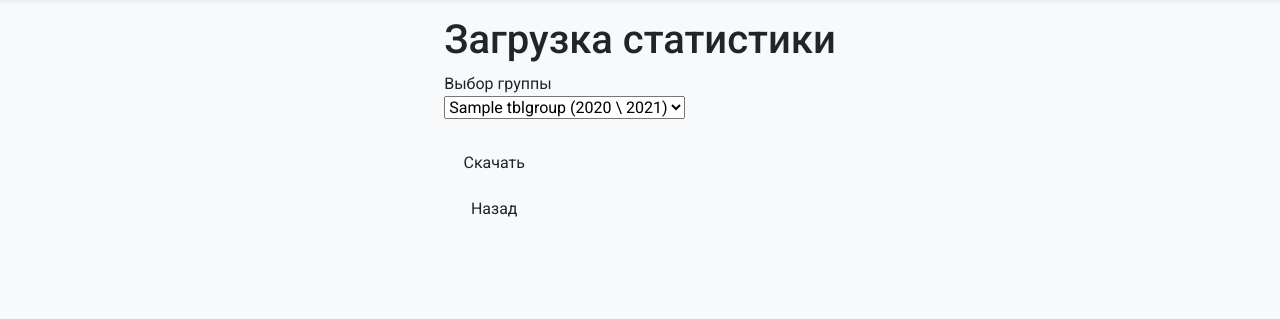
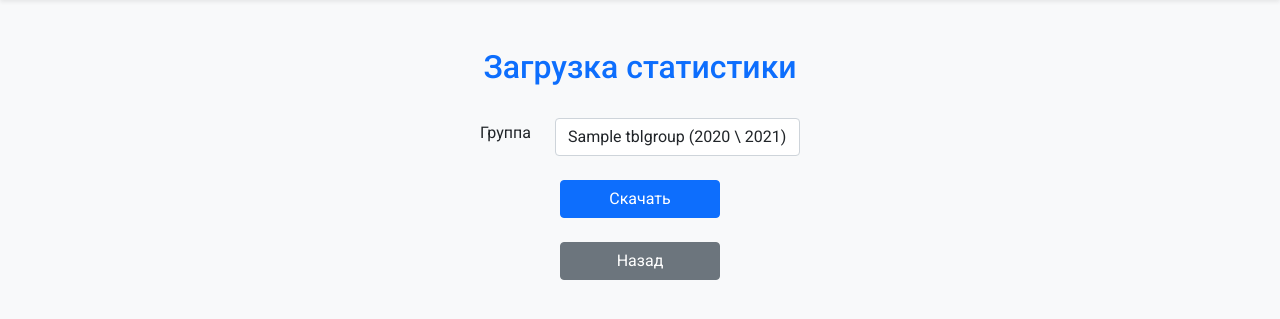
Before and after one commit to remshu-inc/pakt-work-tools, a Django app: page /search/statistic in a window 1280 px wide. Shown: the part 64-383 px from the top of the page. Run offline with Django 4.2, Linux system fonts and the light colour scheme; a user stored in the database is signed in; tables that the repository leaves empty hold one stand-in row (values such as "Sample post").

Commit message:
rework group stat download page

```diff
--- a/pakt_work_tools/settings.py
+++ b/pakt_work_tools/settings.py
@@ -151,7 +151,8 @@ DEFAULT_AUTO_FIELD = 'django.db.models.BigAutoField'
 
 SEARCH_TMP_FOLDER_LOCAL = 'search_app/tmp/'
 SEARCH_TMP_FOLDER_SERVER = 'var/www/lingo/pakt-work-tools/search_app/tmp/'
-SEARCH_TMP_FOLDER = SEARCH_TMP_FOLDER_SERVER
+SEARCH_TMP_FOLDER = SEARCH_TMP_FOLDER_LOCAL
+# SEARCH_TMP_FOLDER = SEARCH_TMP_FOLDER_SERVER
 
 # путь до каталога с RFTagger
 RFTAGGER_PATH = '/opt/rftagger'
--- a/search_app/forms.py
+++ b/search_app/forms.py
@@ -24,9 +24,10 @@ class StatisticForm(forms.Form):
                         ' ('+str(group['enrollement_date'].year)+' \ '\
                             +str(group['enrollement_date'].year+1)+')'
                     ))
-            print(options)
+            # print(options)
 
         self.fields['group'] = forms.ChoiceField(choices=options)
+        self.fields['group'].widget.attrs.update({'class': 'form-control', 'id': 'group-choice'})
 
         # year_ = datetime.today().year
         # month_ = datetime.today().month
--- a/static/css/index.css
+++ b/static/css/index.css
@@ -63,15 +63,14 @@
 
 /* Search result styles */
 .search-result-card {
-	border-left: 5px solid var(--bs-primary);
+	border-left: 6px solid var(--bs-primary);
 	box-shadow: 0 0.125rem 0.25rem rgba(0, 0, 0, 0.075);
 	transition: 0.15s ease-in-out;
 }
 
 .search-result-card:hover {
-	border-left: 9px solid var(--bs-primary);
+	border-left: 10px solid var(--bs-primary);
 	box-shadow: 0 0.5rem 1rem rgba(0, 0, 0, 0.15);
-	padding-left: calc(1rem - 4px) !important;
 }
 
 .details-btn:hover {
--- a/templates/stat_form.html
+++ b/templates/stat_form.html
@@ -1,36 +1,50 @@
 {% extends "base.html" %}
+
+<!-- Styles -->
+{% load static %} {% block link %}
+<link rel="stylesheet" type="text/css" href="{% static 'css/statistic.css' %}" />
+{% endblock link %}
+
+<!-- Content -->
 {% block content %}
+<main class="container d-flex flex-column my-5 align-items-center">
+	<h2 class="text-primary text-center">Загрузка статистики</h2>
+	<form method="POST" novalidate class="my-4 d-flex flex-column">
+		{% comment %} {% csrf_token %} {% endcomment %}
+		<div class="row d-flex align-items-center">
+			<label class="form-label col-auto" for="group-choice">Группа</label>
+			<div class="col">{{form.group}}</div>
+		</div>
+		<button
+			type="submit"
+			class="btn btn-primary w-50 mx-auto mt-4"
+			onclick="document.getElementById('warning-message')?.remove();"
+		>
+			Скачать
+		</button>
+		<button type="button" class="btn btn-secondary w-50 mx-auto mt-4" onclick="history.back()">Назад</button>
+	</form>
 
-{%if right%}
-<div class="container">
-    <main class="d-flex justify-content-center align-items-center">
-
-        <div class="row">
-            <div class="col-12">
-                <div class="col-12">
-                    <h1 class="mt-3 text-center">Загрузка cтатистики</h1>
-                </div>
-            <form method="POST" novalidate>
-                        <div class = 'mb-3'>
-                            {% comment %} {% csrf_token %} {% endcomment %}
-                            <label>Выбор группы</label>
-                            <div>{{form.group}}</div>
-                        </div>
-
-
-                        <input type="submit" value="Скачать" class = 'col-12 mt-2 btn shadow-none update-button', style = 'width:100px;' onclick = "document.getElementById('warning-message').style.visibility = 'hidden';">
-            </form>
-            <button class = 'col-12 mt-2 btn shadow-none decline-button' style = 'width:100px;' onclick="history.back()">Назад</button>
-        </div>
-    </div>
-    </main>
-    {%if no_data%}
-    <div class="alert alert-danger" role="alert" id = 'warning-message'>
-        Результат запроса пуст, попробуйте изменить запрос.
-      </div>
-    {%endif%}
-</div>
-{%else%}
-Сервис недоступен (Недостаточно прав)
-{%endif%}
-{%endblock%}
+	{%if no_data%}
+	<div class="alert alert-danger fs-6 mt-5" role="alert" id="warning-message">
+		<svg
+			class="bi me-2"
+			xmlns="http://www.w3.org/2000/svg"
+			stroke="currentColor"
+			height="32"
+			fill="none"
+			viewBox="0 0 24 24"
+		>
+			<path stroke-linecap="round" stroke-width="1" d="M12 7v6" />
+			<circle cx="12" cy="16" r="0.5" fill="currentColor" />
+			<path
+				stroke-linecap="round"
+				stroke-width="1"
+				d="M9.22 3c1.18-.67 1.95-1 2.78-1 1.11 0 2.13.6 4.16 1.8l.68.4c2.03 1.21 3.05 1.81 3.6 2.8.56.99.56 2.2.56 4.6v.8c0 2.4 0 3.61-.56 4.6-.55.99-1.57 1.59-3.6 2.8l-.68.4C14.13 21.4 13.1 22 12 22c-1.11 0-2.13-.6-4.16-1.8l-.68-.4c-2.03-1.21-3.05-1.81-3.6-2.8C3 16.01 3 14.8 3 12.4v-.8c0-2.4 0-3.61.56-4.6C4 6.22 4.72 5.68 6 4.9"
+			/>
+		</svg>
+		Не удалось загрузить статистику
+	</div>
+	{%endif%}
+</main>
+{% endblock content %}
```
Also changed, not shown: templates/stat_form_legacy.html (added, +36 -0 lines), static/css/statistic.css (added).
